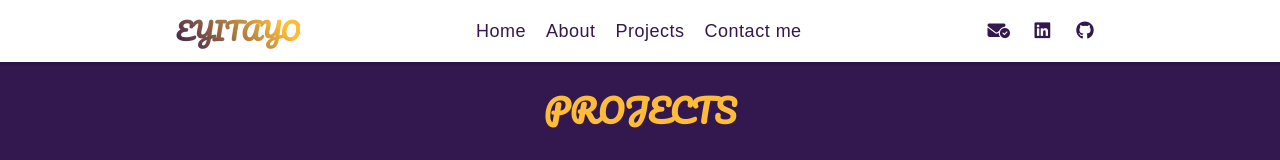
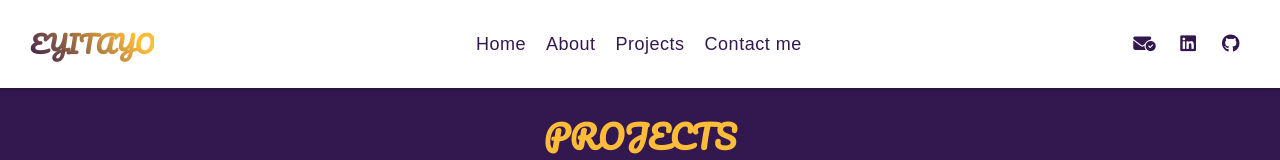
Before and after one commit to EYITAYOABIDOGUN/project-landing-page, a plain HTML site: page index.html in a window 1280 px wide. Shown: the top 160 px of the page. Drawn offline with Linux system fonts and the light colour scheme; a script that the page names is missing; a web font is replaced by a local one.

Commit message:
first commit

```diff
--- a/css.css
+++ b/css.css
@@ -1,4 +1,4 @@
-@media (min-width: 641px) {
+@media (min-width: 991px) {
   #background1 {
     display: none;
   }
@@ -9,7 +9,7 @@
     display: none;
   }
 }
-@media (max-width: 640px) {
+@media (max-width: 990px) {
   .menu {
     display: none;
   }
--- a/style.css
+++ b/style.css
@@ -15,18 +15,16 @@ body {
   background-color: hsl(270, 54%, 20%);
 }
 .logo h1 {
-  /* font-family: "Tenor Sans", sans-serif; */
-  /* text-transform: lowercase; */
   font-family: "Pacifico", cursive;
 }
 .header {
   display: flex;
-  padding: 10px;
   align-items: center;
-  justify-content: space-evenly;
   background-color: white;
   width: 100%;
   box-shadow: 0px 1px 2px 2px #00000026;
+  justify-content: space-between;
+  padding: 23px 30px;
 }
 .header h1 {
   background: -webkit-linear-gradient(
@@ -129,3 +127,6 @@ body {
 hr {
   border: 10px solid var(--homepage-yellow);
 }
+/* #im {
+  height: 40%;
+} */
```
Also changed, not shown: index.html (+14 -11 lines).
